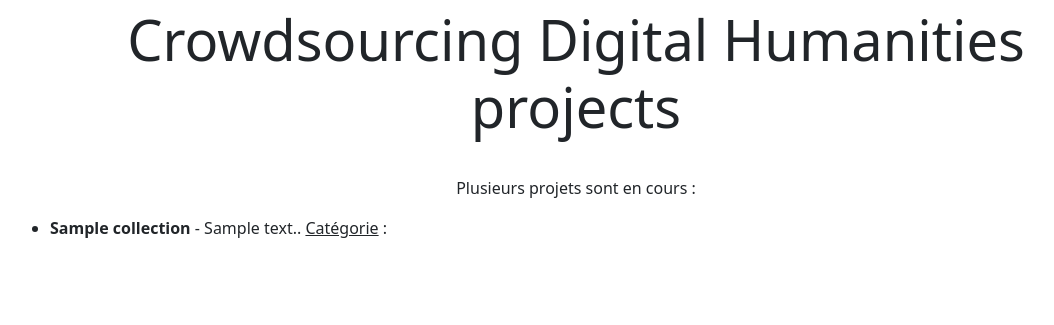
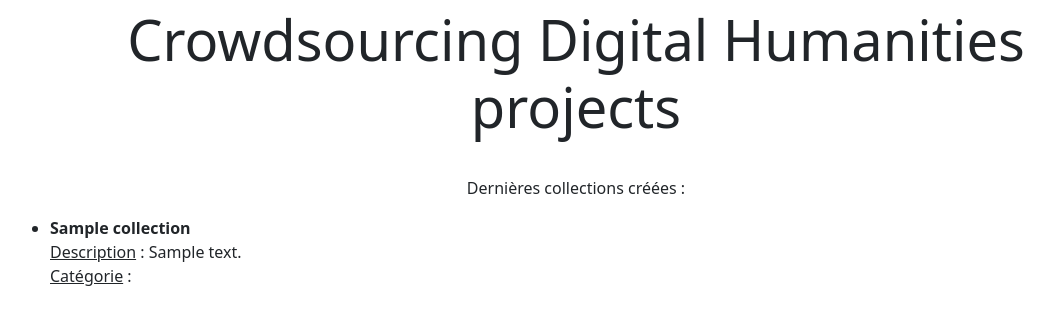
Before and after one commit to HugoSchtr/Annopy, a Flask app: template app/templates/pages/index.html in a window 1280 px wide. Shown: the part 256-581 px from the top of the page, without its empty margins (64-1118 px from the left). Run offline with Flask 2, Linux system fonts and the light colour scheme; the template is opened without the code that fills it: most values are stand-ins (such as "Sample title", 1, 10 or a date in 2020); some libraries are stand-ins or nearby versions.

Commit message:
modification mise en page index.html

```diff
--- a/app/templates/pages/index.html
+++ b/app/templates/pages/index.html
@@ -13,13 +13,14 @@
 </div>
 
 {% if collections %}
-<p style="text-align: center; padding-top: 20px">Plusieurs projets sont en cours :</p>
+<p style="text-align: center; padding-top: 20px">Dernières collections créées :</p>
 <ul>
 {% for collection in collections %}
     {% set categories = collection.has_categories %}
-    <li><b>{{collection.collection_name}}</b> - {{collection.collection_description}}. <u>Catégorie</u> : {% for category in categories %}
+    <li><b>{{collection.collection_name}}</b> </br> <u>Description</u> : {{collection.collection_description}} </br> <u>Catégorie</u> : {% for category in categories %}
     {{category.category.name}}
     {% endfor %}</li>
+    </br>
 {% endfor %}
 </ul>
 {% else %}
```
